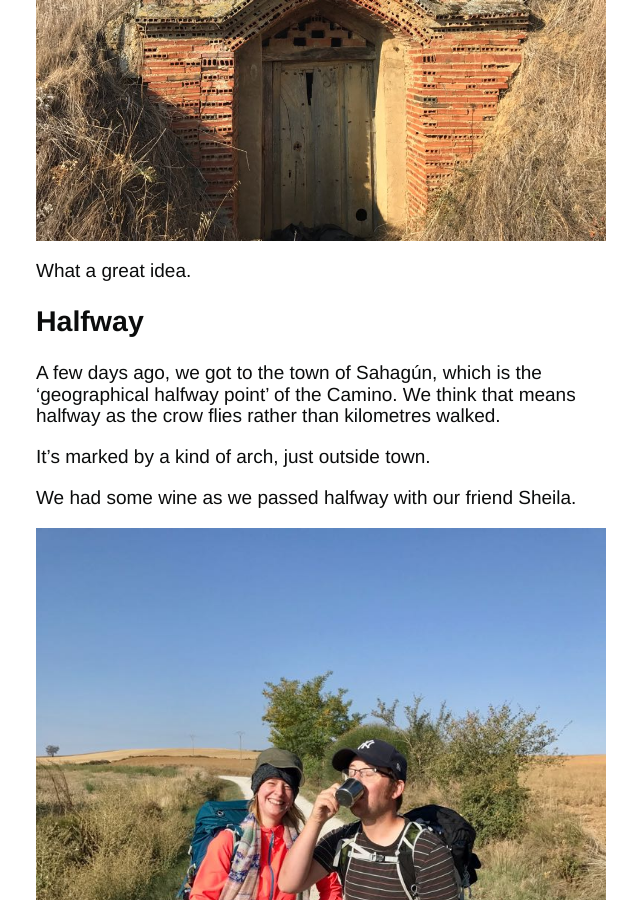
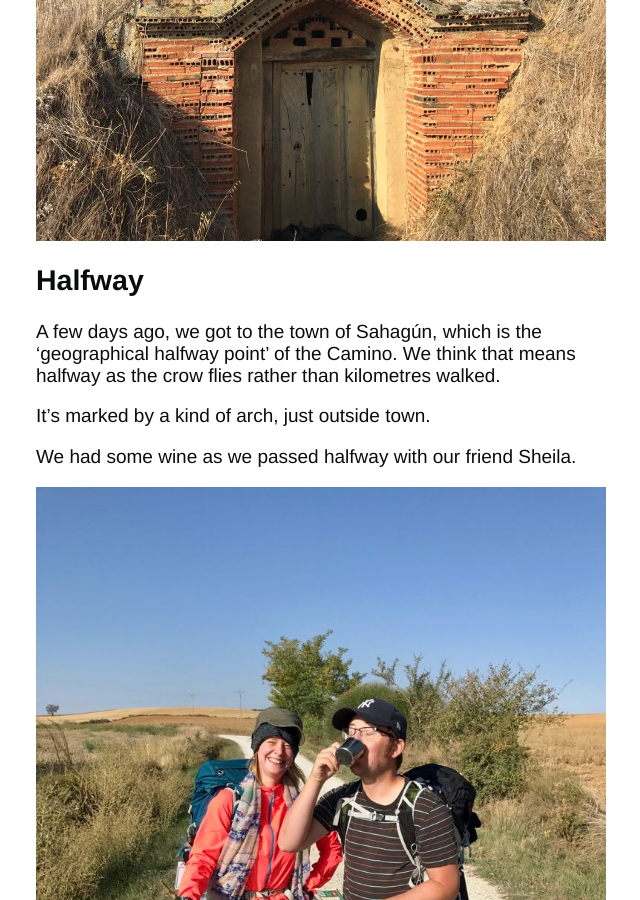
Before and after one commit to tombye/trexit, a Jekyll site: the page built from _posts/2017-09-24-camino-stages-12-to-18.markdown, in a window 1280 px wide and 900 px high, scrolled down 7521 px. Shown: the whole window, without its empty margins (124-764 px from the left). Built offline with Jekyll 4.4.1, drawn with Linux system fonts in a browser that asks for light colours.

Commit message:
Update 2017-09-24-camino-stages-12-to-18.markdown

```diff
--- a/_posts/2017-09-24-camino-stages-12-to-18.markdown
+++ b/_posts/2017-09-24-camino-stages-12-to-18.markdown
@@ -83,8 +83,6 @@ A few have caved in (sorry) but most were OK and still being used.
 
 ![Door to one of the wine caves](https://github.com/tombye/trexit/raw/gh-pages/assets/images/wine-cave-doorway.jpg)
 
-What a great idea.
-
 ## Halfway
 
 A few days ago, we got to the town of Sahagún, which is the 'geographical halfway point' of the Camino. We think that means halfway as the crow flies rather than kilometres walked.
```
